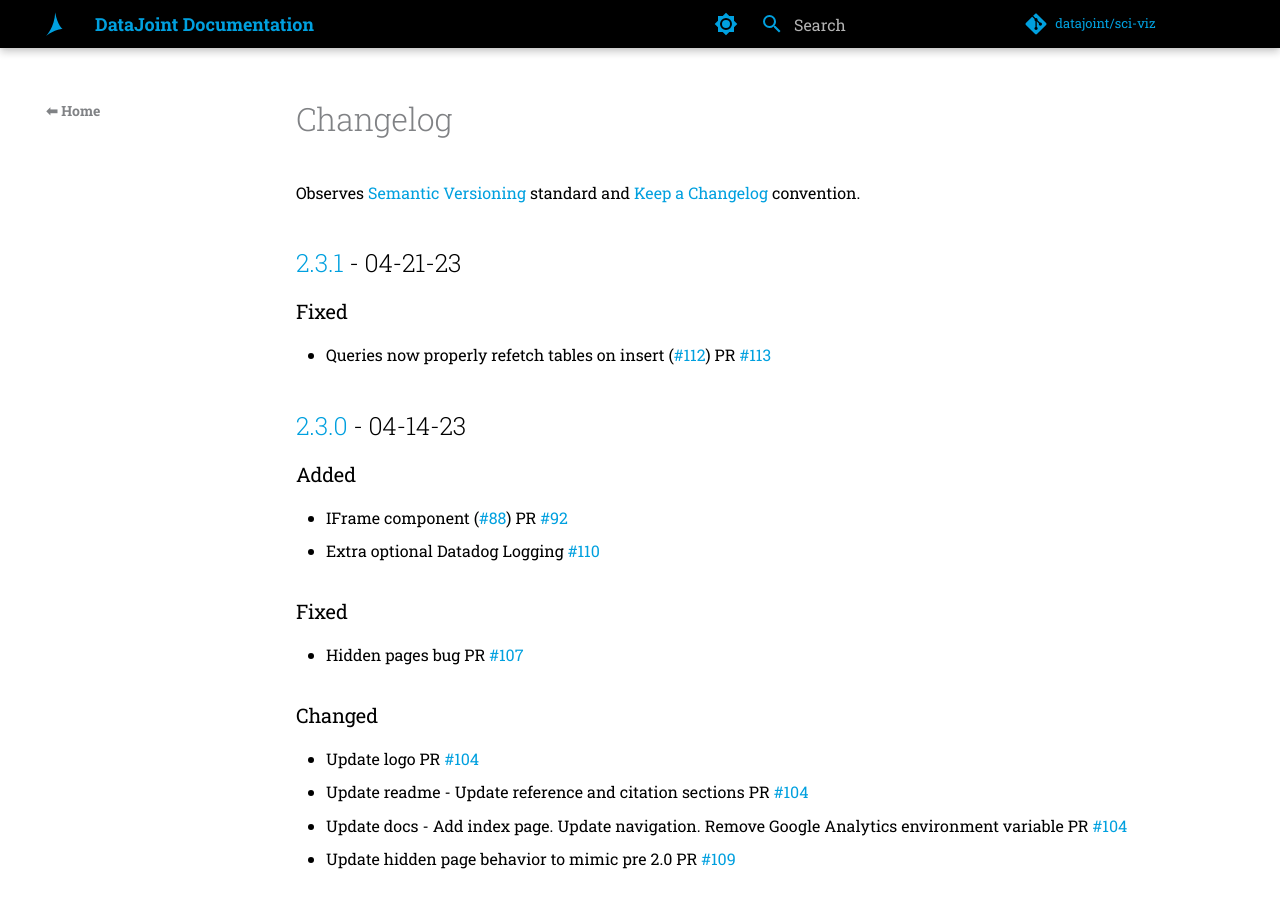
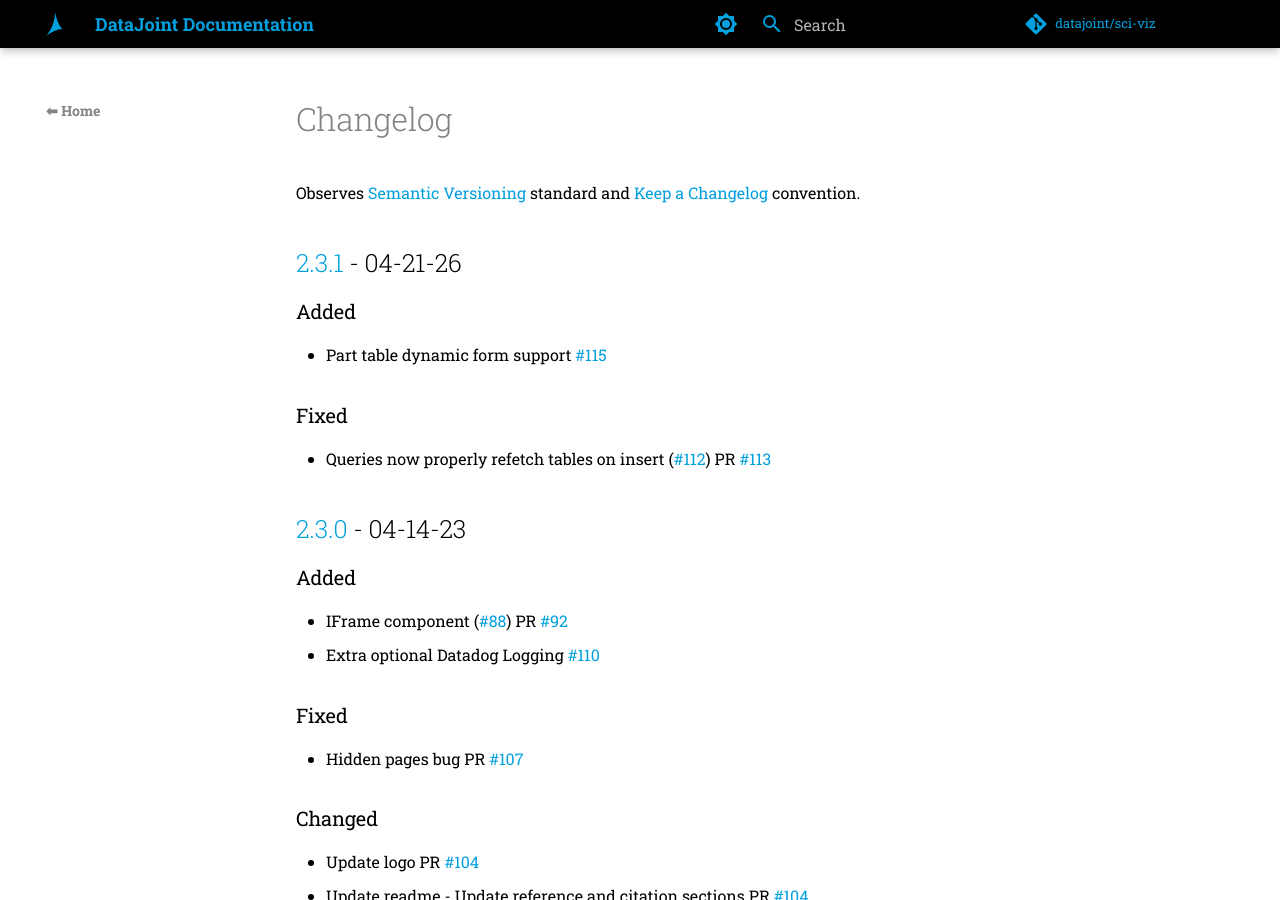
Before and after one commit to datajoint/sci-viz, an MkDocs documentation site: the page built from docs/src/changelog.md, in a window 1280 px wide and 900 px high. Built offline with MkDocs 1.6.1 and Material for MkDocs 9.7.7, drawn with Linux system fonts in a browser that asks for light colours; comment, search, counter and statistics services are not loaded; the version menu is left out.

Commit message:
change log

```diff
--- a/docs/src/changelog.md
+++ b/docs/src/changelog.md
@@ -2,7 +2,11 @@
 
 Observes [Semantic Versioning](https://semver.org/spec/v2.0.0.html) standard and [Keep a Changelog](https://keepachangelog.com/en/1.0.0/) convention.
 
-## [2.3.1] - 04-21-23
+## [2.3.1] - 04-21-26
+
+### Added
+
+- Part table dynamic form support [#115](https://github.com/datajoint/sci-viz/pull/115)
 
 ### Fixed
 
```
